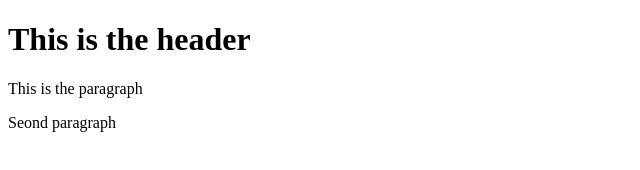
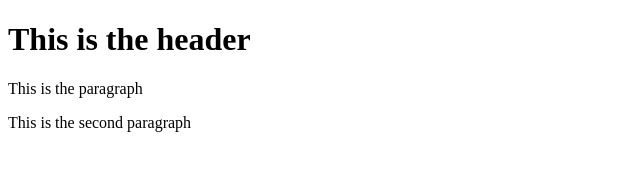
Before and after one commit to manu1210/git-test, a website: page index.html in a window 1280 px wide. Shown: the full height of the page, 0-640 px from the left. Drawn offline with Linux system fonts and the light colour scheme.

Commit message:
git test after node js setup

```diff
--- a/index.html
+++ b/index.html
@@ -4,6 +4,6 @@
     <body>
         <h1>This is the header</h1>
         <p>This is the paragraph</p>
-        <p>Seond paragraph</p>
+        <p>This is the second paragraph</p>
     </body>
 </html>
```
Also changed, not shown: package.json (added, +16 -0 lines), 2 other files.
